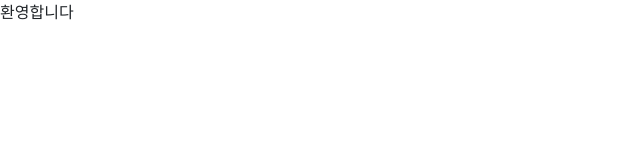
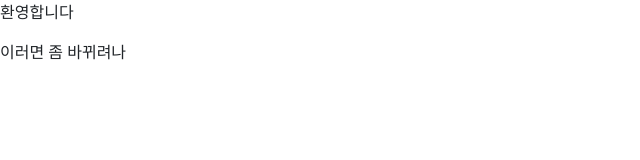
Before and after one commit to JunyoungLee0421/BaseballProject, a plain HTML site: page index.html in a window 1280 px wide. Shown: the whole page, without its empty margins (0-640 px from the left). Drawn offline with nearby package versions, Linux system fonts and the light colour scheme.

Commit message:
initial commit

```diff
--- a/index.html
+++ b/index.html
@@ -24,5 +24,6 @@
 
 <body>
     <p>환영합니다</p>
+    <p>이러면 좀 바뀌려나</p>
 </body>
 </html>
```
